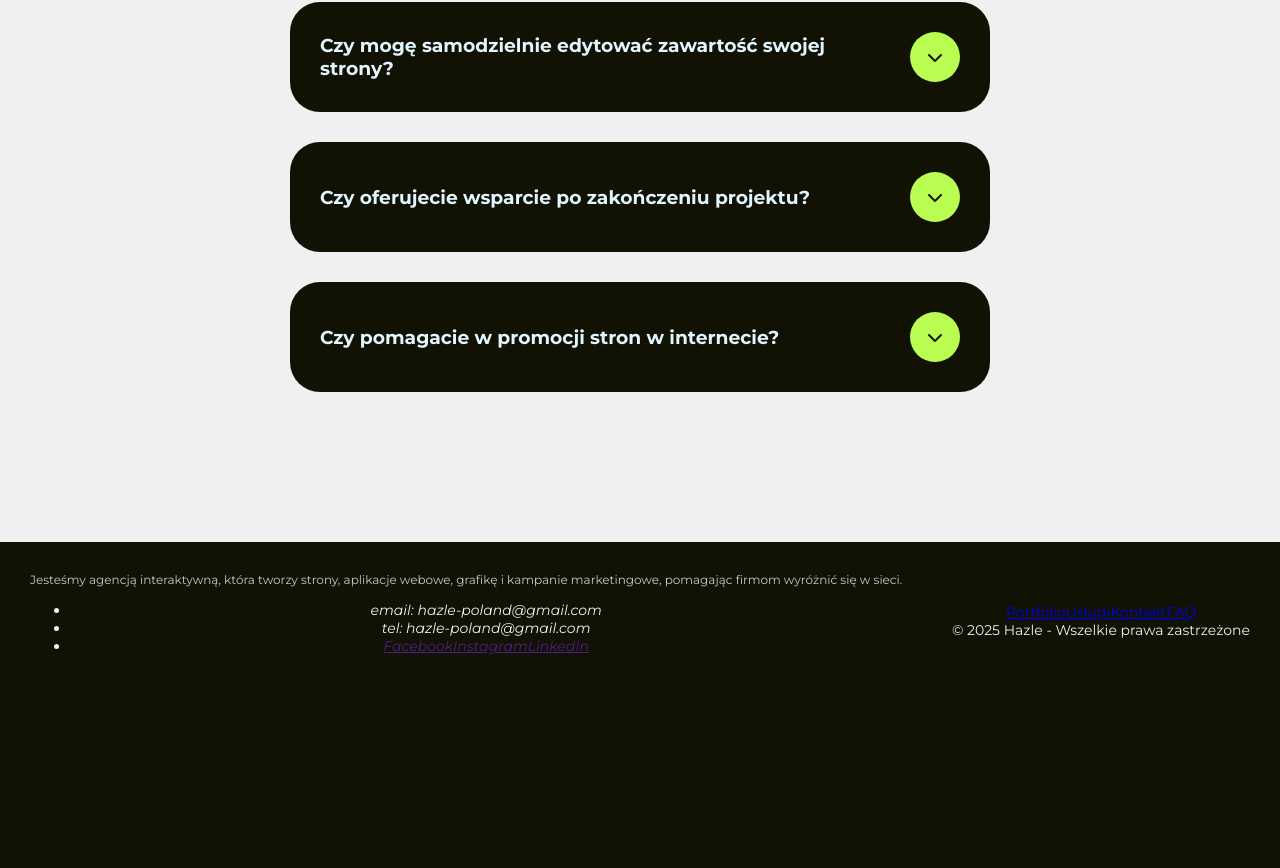
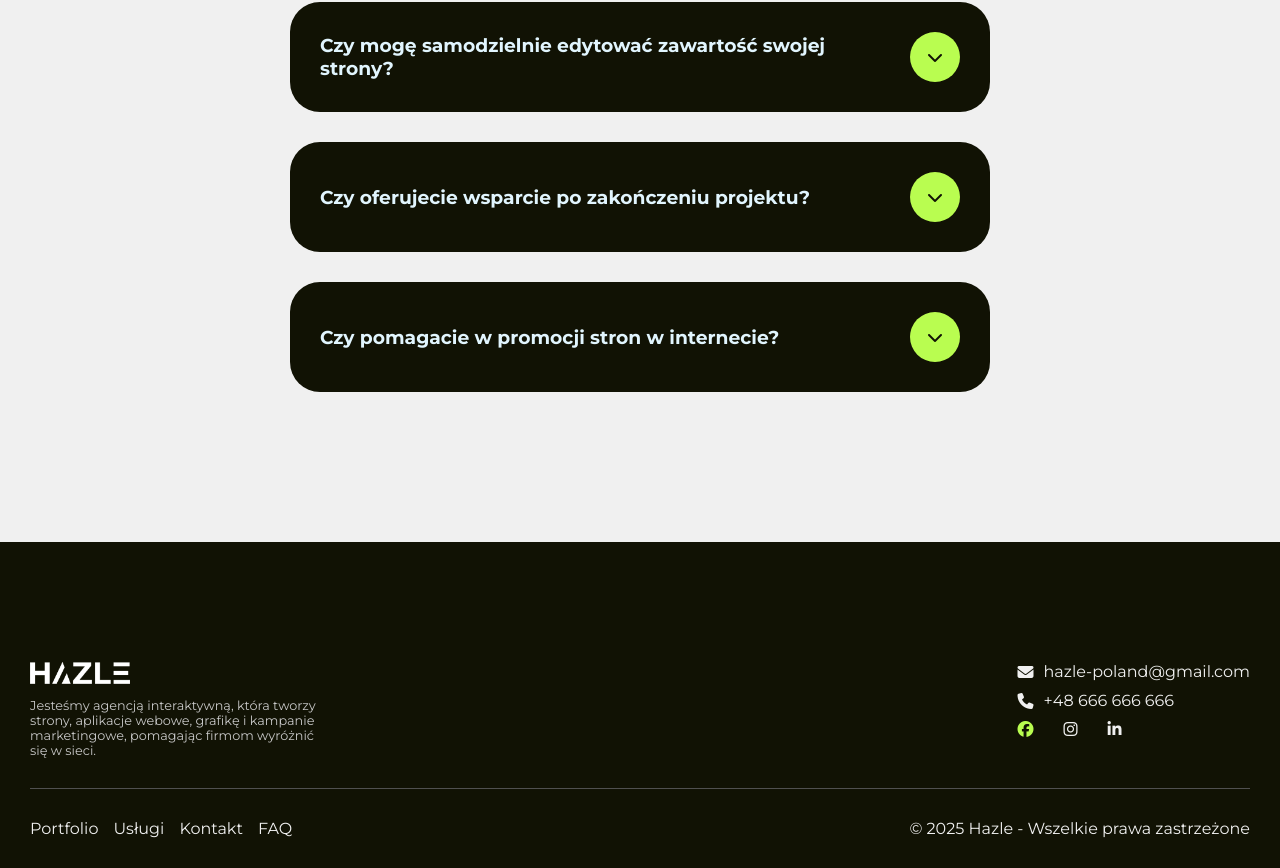
Before and after one commit to hazle-pl/hazle-pl, a Next.js app: page / in a window 1280 px wide. Shown: the part 7037-7905 px from the top of the page. Before the commit the page ends 7736 px from the top, so only its background shows below. Built offline with nearby package versions, Linux system fonts and the light colour scheme.

Commit message:
fixed footer

```diff
--- a/components/Footer.tsx
+++ b/components/Footer.tsx
@@ -9,7 +9,7 @@ const Footer: React.FC = () => {
       <ContainerContent>
           <div className="footer-info-box">
             <div className="footer-left">
-              {/* <img src="/assets/logo-hazle-white.png"/> */}
+              <img src="/assets/logo-hazle-white.png"/>
               <RichText>
                 <p>Jesteśmy agencją interaktywną,
                   która tworzy strony, aplikacje webowe,
@@ -20,9 +20,13 @@ const Footer: React.FC = () => {
             <div className="footer-right">
             <address>
               <ul>
-                <li>email: hazle-poland@gmail.com</li>
-                <li>tel: hazle-poland@gmail.com</li>
-                <li className='social-media'><a href="">Facebook</a><a href="">Instagram</a><a href="">LinkedIn</a></li>
+                <li><i className="fa-solid fa-envelope"/><p>hazle-poland@gmail.com</p></li>
+                <li><i className="fa-solid fa-phone"/><p>+48 666 666 666</p></li>
+                <li className='social-media'>
+                  <Link target="_blank" href="https://www.facebook.com/hazle.studio"><i className="fa-brands fa-facebook"/></Link>
+                  <Link target="_blank" href="https://www.instagram.com/hazle.pl/"><i className="fa-brands fa-instagram"/></Link>
+                  <Link target="_blank" href="https://www.linkedin.com/company/hazle/"><i className="fa-brands fa-linkedin-in"/></Link>
+                </li>
               </ul>
             </address>
             </div>
--- a/styles/components/footer.scss
+++ b/styles/components/footer.scss
@@ -2,7 +2,8 @@ footer {
     background-color: var(--neutral-900);
     color: var(--neutral-100);
     padding: $size-3 0;
-    font-size: 14px;
+    padding-top: $size-5;
+    font-size: 1rem;
     text-align: center;
 
     .content-wrapper {
@@ -11,48 +12,79 @@ footer {
         align-items: center;
         flex-wrap: wrap;
         gap: 30px;
+
+        .footer-info-box {
+          display: flex;
+          width: 100%;
+          justify-content: space-between;
+          border-bottom: 1px solid var(--neutral-700);
+          padding-bottom: $size-3;
+
+
+          .footer-left {
+            max-width: 300px;
+            width: 100%;
+            text-align: left;
+
+            .rich-text {
+              p {
+                font-size: 0.8rem;
               }
             }
 
-
-  .footer-left, .footer-center, .footer-right {
-    flex: 1;
+            img {
+              width: 100px;
+              margin-bottom: $size-1;
+            }
           }
 
-  .footer-left p {
+          .footer-right {
+            ul {
+              display: flex;
+              flex-direction: column;
+              list-style-type: none;
               margin: 0;
-    font-size: 12px;
-  }
+              padding: 0;
+              text-align: center;
+              gap: $size-1;
+              text-decoration: none;
+              font-style: normal;
 
-  .footer-nav,
-  .footer-social {
-    list-style: none;
-    padding: 0;
-    margin: 0;
+              li {
                 display: flex;
-    gap: 15px;
-  }
+                gap: $size-1;
+                align-items: center;
 
-  .footer-link,
-  .footer-social-link {
-    color: #fff;
-    text-decoration: none;
-    font-weight: 500;
-    transition: color 0.3s ease;
-  }
+                &.social-media {
+                  gap: $size-3;
 
-  .footer-link:hover,
-  .footer-social-link:hover {
-    color: #00aaff;
-  }
+                  a {
+                    color: var(--neutral-100);
+                    font-size: 1rem;
 
-  @media (max-width: 768px) {
-    .footer-content {
-      flex-direction: column;
-      text-align: center;
-    }
-    .footer-nav,
-    .footer-social {
-      justify-content: center;
+                    &:nth-child(1) {
+                      color: var(--primary-500);
                     }
                   }
+                }
+              }
+            }
+          }
+        }
+        .footer-nav-box {
+          display: flex;
+          width: 100%;
+          justify-content: space-between;
+
+          nav {
+            display: flex;
+            gap: $size-2;
+
+            a {
+              color: var(--neutral-100);
+              text-decoration: none;
+            }
+          }
+        }
+      }
+  }
```
Lines whose indentation alone changed are shown as unchanged.
